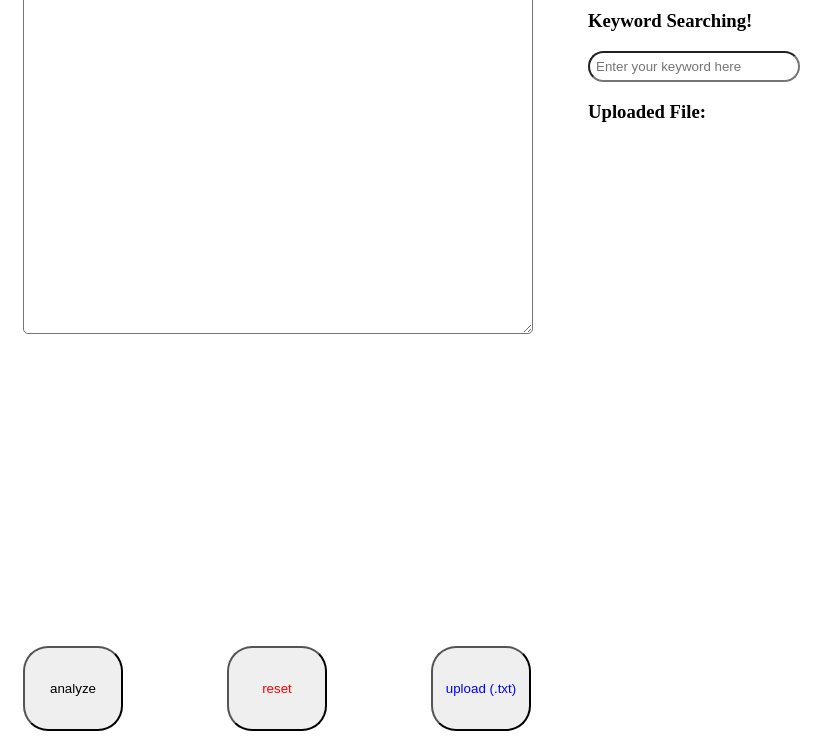
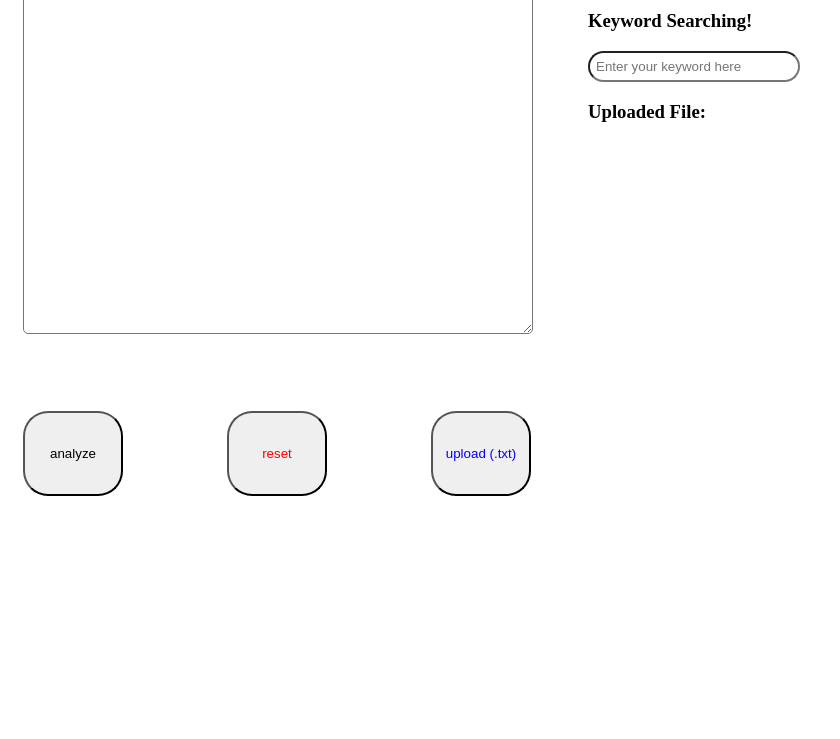
Before and after one commit to willxli/ScholarMe, a browser extension: page index.html in a window 1280 px wide. Shown: the part 462-1201 px from the top of the page, without its empty margins (0-840 px from the left). After the commit the page ends 966 px from the top, so only its background shows below. Drawn offline with Linux system fonts and the light colour scheme.

Commit message:
Weikun's request

```diff
--- a/css/style.css
+++ b/css/style.css
@@ -2,7 +2,6 @@
     width: 100px;
     height: 85px;
     margin-left: 15px;
-    margin-top: 55px;
     border-radius: 25px;
 }
 
@@ -37,7 +36,7 @@
 }
 
 .but {
-    margin-top: 250px;
+    margin-top: 70px;
 }
 
 #keywordSearchBar {
```
